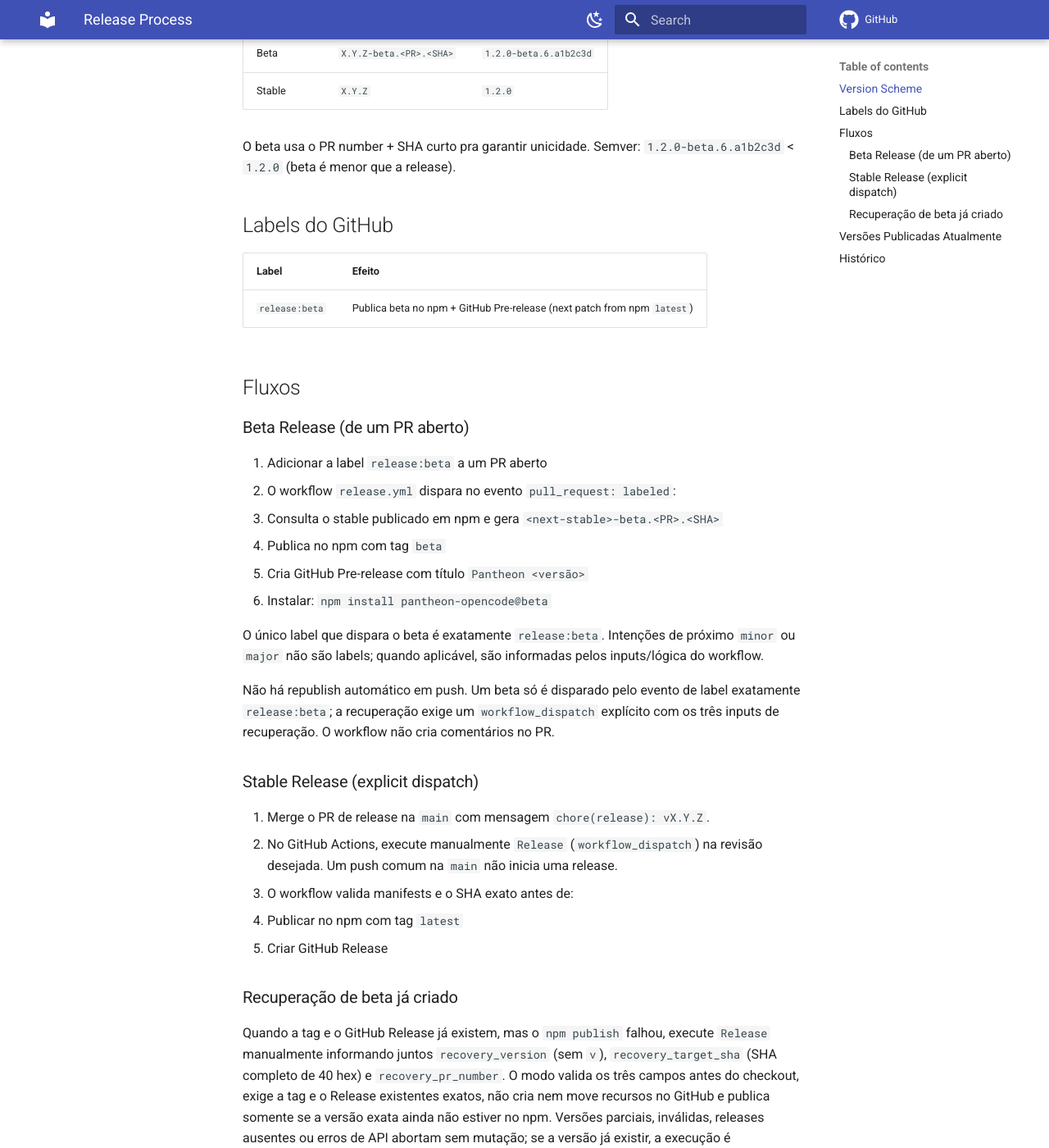
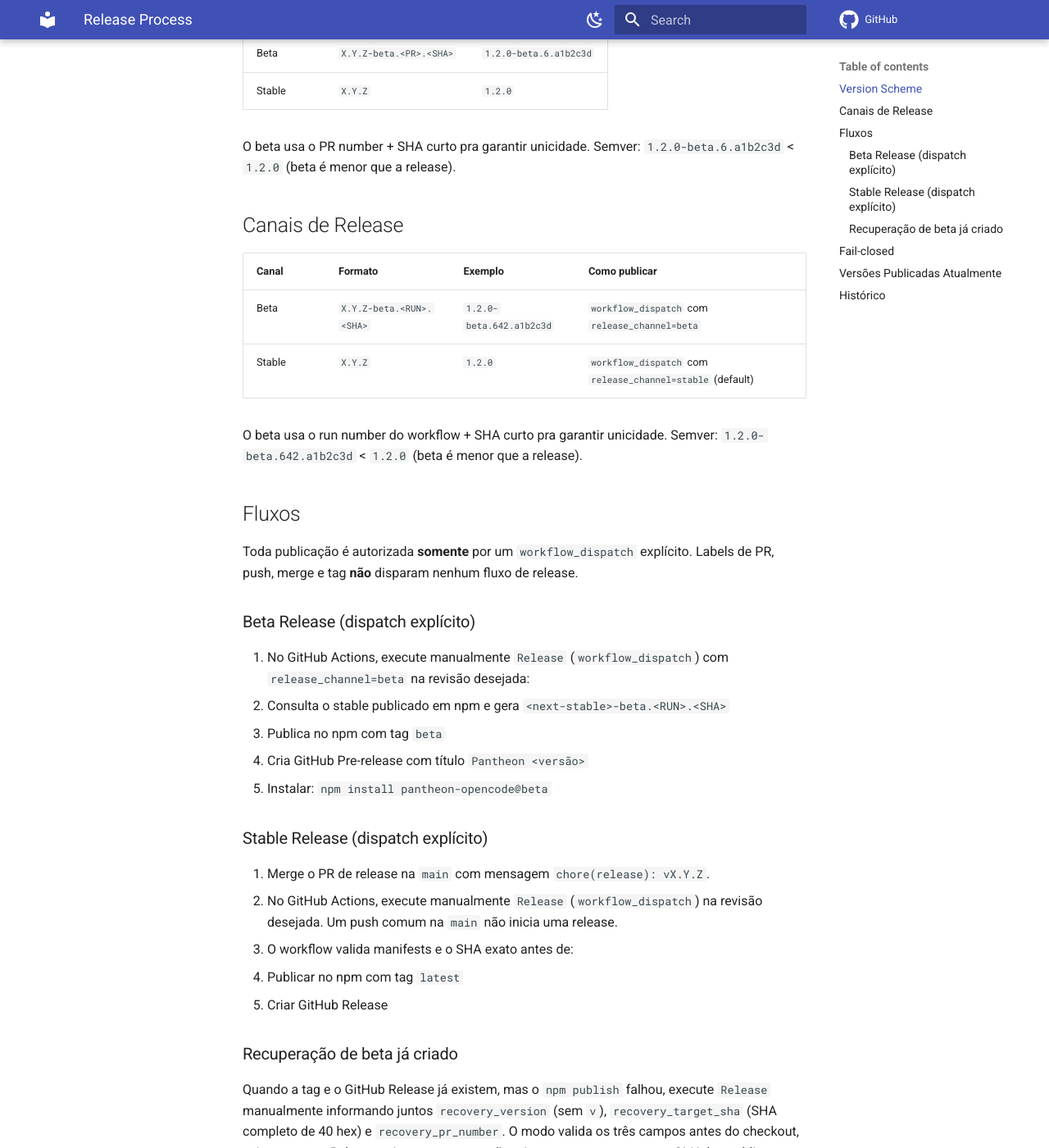
Before and after one commit to ils15/pantheon-opencode, an MkDocs documentation site: the page built from docs/RELEASE.md, in a window 1280 px wide and 1400 px high, scrolled down 282 px. Shown: the whole window at 82% size. Built offline with MkDocs 1.6.1 and Material for MkDocs 9.7.7, drawn with Linux system fonts in a browser that asks for light colours; comment, search, counter and statistics services are not loaded; the version menu is left out; some of the changed text lies outside the part shown.

Commit message:
fix(ci): enforce fail-closed gates and dispatch-only release
CI drops npm ci/install and pytest/audit fallbacks and runs lint, typecheck, test:ts, test:ci, test:node and audit as blocking gates. Release is workflow_dispatch-only with strict release_channel choice.

```diff
--- a/docs/RELEASE.md
+++ b/docs/RELEASE.md
@@ -10,32 +10,31 @@
 O beta usa o PR number + SHA curto pra garantir unicidade.
 Semver: `1.2.0-beta.6.a1b2c3d` < `1.2.0` (beta é menor que a release).
 
-## Labels do GitHub
+## Canais de Release
 
-| Label | Efeito |
-|-------|--------|
-| `release:beta` | Publica beta no npm + GitHub Pre-release (next patch from npm `latest`) |
+| Canal | Formato | Exemplo | Como publicar |
+|-------|---------|---------|---------------|
+| Beta | `X.Y.Z-beta.<RUN>.<SHA>` | `1.2.0-beta.642.a1b2c3d` | `workflow_dispatch` com `release_channel=beta` |
+| Stable | `X.Y.Z` | `1.2.0` | `workflow_dispatch` com `release_channel=stable` (default) |
+
+O beta usa o run number do workflow + SHA curto pra garantir unicidade.
+Semver: `1.2.0-beta.642.a1b2c3d` < `1.2.0` (beta é menor que a release).
 
 ## Fluxos
 
-### Beta Release (de um PR aberto)
+Toda publicação é autorizada **somente** por um `workflow_dispatch` explícito.
+Labels de PR, push, merge e tag **não** disparam nenhum fluxo de release.
 
-1. Adicionar a label `release:beta` a um PR aberto
-2. O workflow `release.yml` dispara no evento `pull_request: labeled`:
-   - Consulta o stable publicado em npm e gera `<next-stable>-beta.<PR>.<SHA>`
+### Beta Release (dispatch explícito)
+
+1. No GitHub Actions, execute manualmente `Release` (`workflow_dispatch`) com
+   `release_channel=beta` na revisão desejada:
+   - Consulta o stable publicado em npm e gera `<next-stable>-beta.<RUN>.<SHA>`
    - Publica no npm com tag `beta`
    - Cria GitHub Pre-release com título `Pantheon <versão>`
-3. Instalar: `npm install pantheon-opencode@beta`
+2. Instalar: `npm install pantheon-opencode@beta`
 
-O único label que dispara o beta é exatamente `release:beta`. Intenções de
-próximo `minor` ou `major` não são labels; quando aplicável, são informadas
-pelos inputs/lógica do workflow.
-
-Não há republish automático em push. Um beta só é disparado pelo evento de label
-exatamente `release:beta`; a recuperação exige um `workflow_dispatch` explícito
-com os três inputs de recuperação. O workflow não cria comentários no PR.
-
-### Stable Release (explicit dispatch)
+### Stable Release (dispatch explícito)
 
 1. Merge o PR de release na `main` com mensagem `chore(release): vX.Y.Z`.
 2. No GitHub Actions, execute manualmente `Release` (`workflow_dispatch`) na
@@ -55,6 +54,13 @@
 ou erros de API abortam sem mutação; se a versão já existir, a execução é
 idempotente.
 
+## Fail-closed
+
+Nenhum caminho de release tem fallback. Validação que não termina em PASS
+explícito bloqueia a publicação; WARN, SKIP, AMBIENTAL e NOT_TESTED nunca
+autorizam release evidence. Ausência de credencial, metadado ou tag é erro
+fatal, não degradação silenciosa.
+
 ## Versões Publicadas Atualmente
 
 | Tag npm | Versão | Git Tag | GitHub Release |
@@ -69,7 +75,8 @@
 - Gerava versões `X.Y.Z-beta.N` sequenciais
 - Commit spammado `chore(release):` a cada push
 
-Agora:
-- `release.yml`: label `release:beta` no PR → beta calculado do npm `latest`
-- `release.yml`: stable somente por `workflow_dispatch`
+Depois (set/2026 — fail-closed):
+- `release.yml`: beta e stable somente por `workflow_dispatch` explícito
+  (`release_channel` escolhe o canal; nenhum label de PR publica)
 - Sem commits de bump automáticos no develop
+- Toda validação é PASS-only: status não-PASS bloqueia, nunca degrada
```
Also changed, not shown: docs/RELEASING.md (+15 -14 lines), 5 other files.
